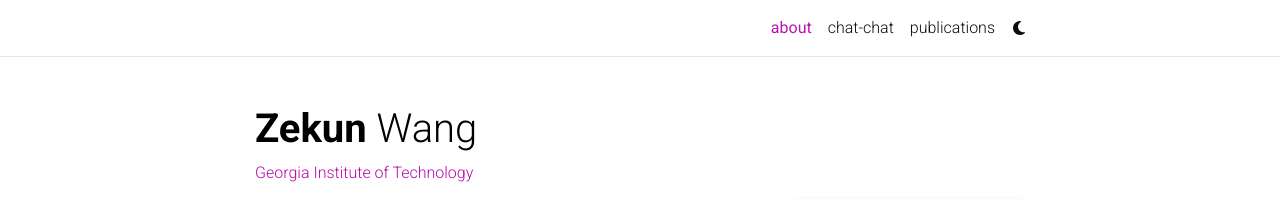
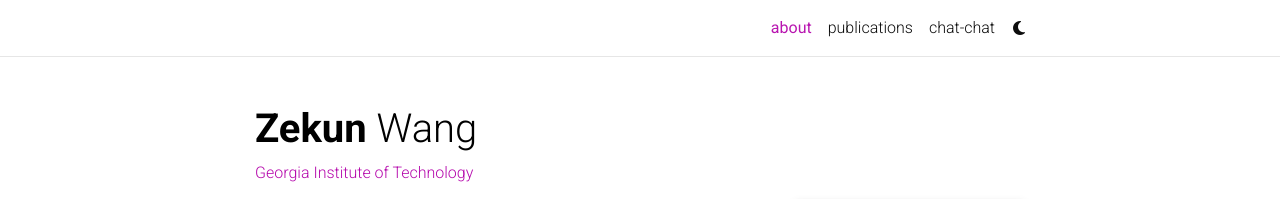
Before and after one commit to ndrsn0208/ndrsn0208.github.io, a Jekyll site: the page built from _pages/about.md, in a window 1280 px wide. Shown: the top 199 px of the page. Built offline with Jekyll 4.4.1, drawn with Linux system fonts in a browser that asks for light colours; full-size pictures stand in for the smaller copies a plugin makes; comment, search, counter and statistics services are not loaded; a style sheet for code colours, icons or effects is not loaded.

Commit message:
appointment

```diff
--- a/_config.yml
+++ b/_config.yml
@@ -28,8 +28,8 @@ impressum_path:  # set to path to include impressum link in the footer, use the
 # -----------------------------------------------------------------------------
 
 # repo color theme
-repo_theme_light: transparent       # https://github.com/anuraghazra/github-readme-stats/blob/master/themes/README.md
-repo_theme_dark: calm_pink           # https://github.com/anuraghazra/github-readme-stats/blob/master/themes/README.md
+repo_theme_light: default       # https://github.com/anuraghazra/github-readme-stats/blob/master/themes/README.md
+repo_theme_dark: default           # https://github.com/anuraghazra/github-readme-stats/blob/master/themes/README.md
 repo_trophies:
   enabled: true
   theme_light: flat    # https://github.com/ryo-ma/github-profile-trophy
@@ -161,6 +161,10 @@ external_sources:
 # -----------------------------------------------------------------------------
 # Collections
 # -----------------------------------------------------------------------------
+header_pages:
+  - about.md
+  - publications.md
+  - chat_chat.md  # Add your scheduling page here
 
 collections:
   news:
```
Also changed, not shown: _pages/chat-chat.md (renamed from _pages/chat_chat.md, +1 -0 lines).
